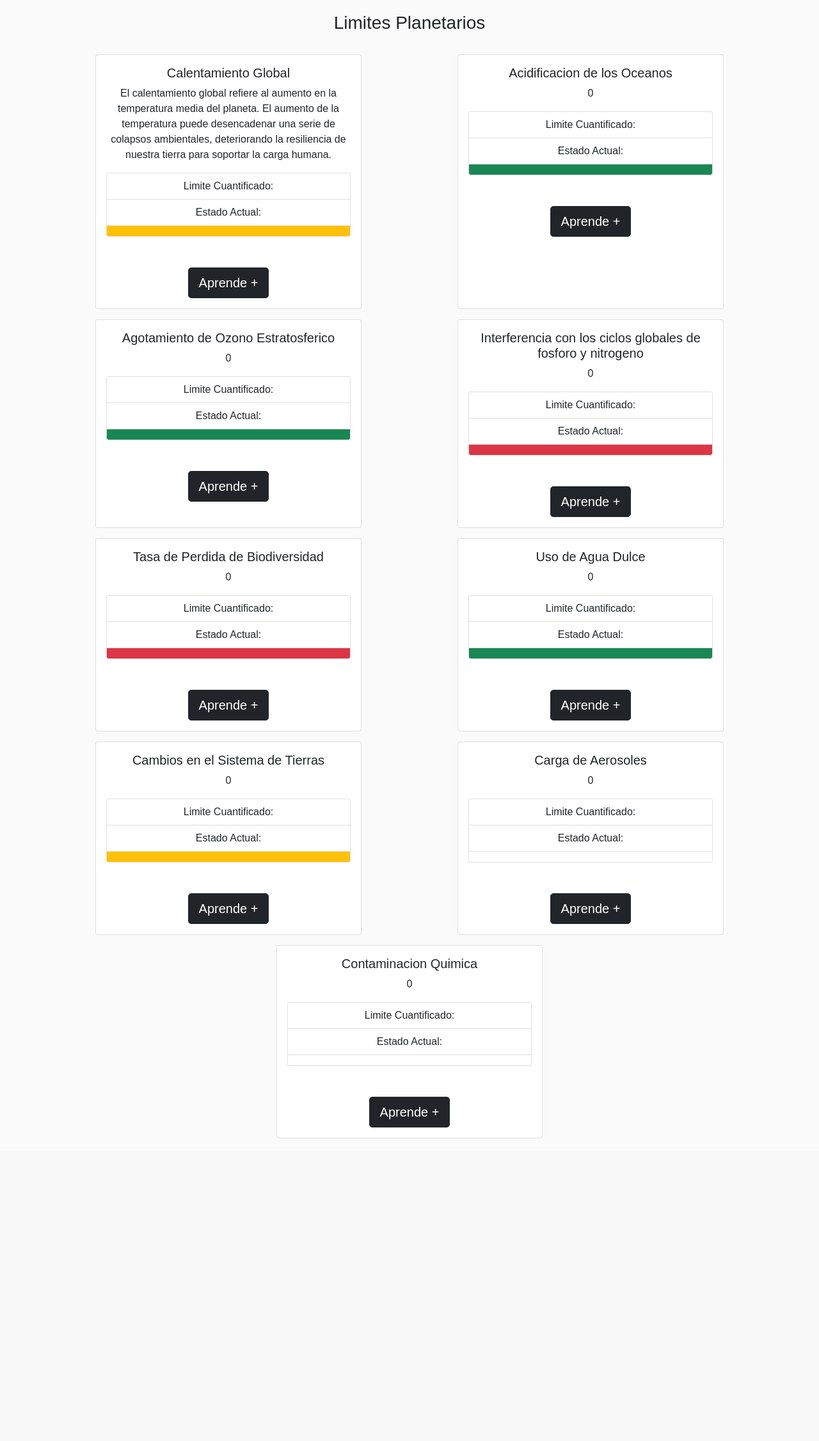
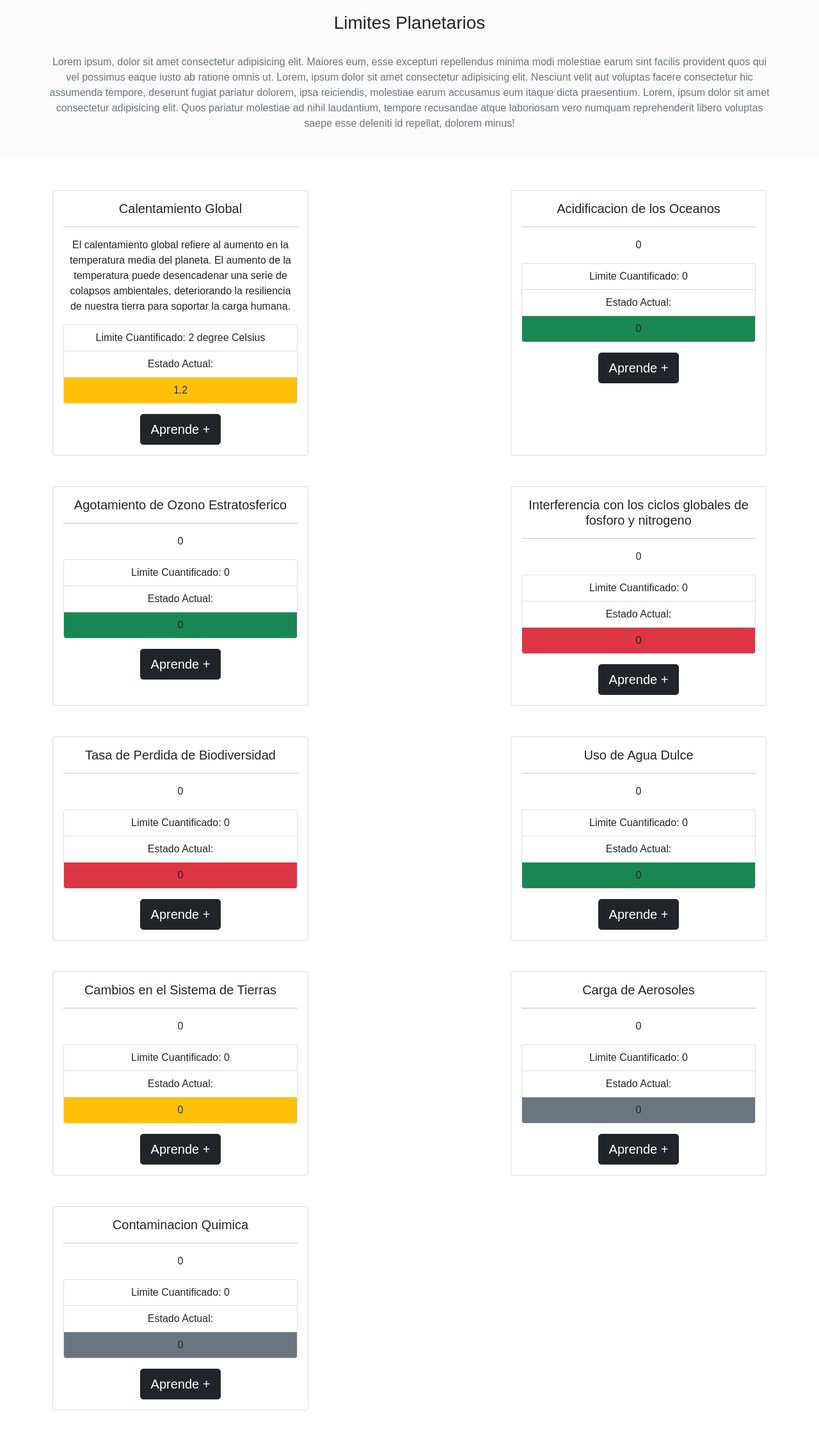
Before and after one commit to blankhall98/17in9WEB, a Flask app: page /limites in a window 1280 px wide. Shown: the part 56-2308 px from the top of the page at 64% size. Before the commit the page ends 1835 px from the top, so only its background shows below. Run offline with Flask 2, Linux system fonts and the light colour scheme.

Commit message:
pb construction starts to look good

```diff
--- a/app.py
+++ b/app.py
@@ -35,9 +35,13 @@ def thesis():
 def onwork():
     return render_template('onwork.html')
 
-@app.route('/SDG/<sdg_id>')
+@app.route('/ods/<sdg_id>')
 def sdg(sdg_id):
     return render_template('specific-sdg.html',sdg=SDG[sdg_id])
+
+@app.route('/limites/<limit_id>')
+def limit(limit_id):
+    return render_template('specific-pb.html',pb=PB[limit_id])
 
 #MAIN ----------
 def main():
--- a/static/info/pb/pb.py
+++ b/static/info/pb/pb.py
@@ -3,62 +3,81 @@ PB = {
         'pb-title': 'Calentamiento Global',
         'small-description': 'El calentamiento global refiere al aumento en la temperatura media del planeta. El aumento de la temperatura puede desencadenar una serie de colapsos ambientales, deteriorando la resiliencia de nuestra tierra para soportar la carga humana.',
         'image': 'S_SDG_inverted_WEB-16',
-        'status': 'warning'
+        'status': 'warning',
+        'limit': '2 degree Celsius',
+        'current': '1.2'
+
     },
 
     '2': {
         'pb-title': 'Acidificacion de los Oceanos',
-        'small-description': 0,
+        'small-description': '0',
         'image': 0,
-        'status': 'success'
+        'status': 'success',
+        'limit': '0',
+        'current': '0'
     },
 
     '3': {
         'pb-title': 'Agotamiento de Ozono Estratosferico',
-        'small-description': 0,
+        'small-description': '0',
         'image': 0,
-        'status': 'success'
+        'status': 'success',
+        'limit': '0',
+        'current': '0'
     },
 
     '4': {
         'pb-title': 'Interferencia con los ciclos globales de fosforo y nitrogeno',
-        'small-description': 0,
+        'small-description': '0',
         'image': 0,
-        'status': 'danger'
+        'status': 'danger',
+        'limit': '0',
+        'current': '0'
     },
 
     '5': {
         'pb-title': 'Tasa de Perdida de Biodiversidad',
-        'small-description': 0,
+        'small-description': '0',
         'image': 0,
-        'status': 'danger'
+        'status': 'danger',
+        'limit': '0',
+        'current': '0'
     },
 
     '6': {
         'pb-title': 'Uso de Agua Dulce ',
-        'small-description': 0,
+        'small-description': '0',
         'image': 0,
-        'status': 'success'
+        'status': 'success',
+        'limit': '0',
+        'current': '0'
     },
 
     '7': {
         'pb-title': 'Cambios en el Sistema de Tierras',
-        'small-description': 0,
+        'small-description': '0',
         'image': 0,
-        'status': 'warning'
+        'status': 'warning',
+        'limit': '0',
+        'current': '0'
     },
 
     '8': {
         'pb-title': 'Carga de Aerosoles',
-        'small-description': 0,
+        'small-description': '0',
         'image': 0,
-        'status': 'undefined'
+        'status': 'secondary',
+        'limit': '0',
+        'current': '0'
     },
 
     '9': {
         'pb-title': 'Contaminacion Quimica ',
-        'small-description': 0,
+        'small-description': '0',
         'image': 0,
-        'status': 'undefined'
+        'status': 'secondary',
+        'limit': '0',
+        'current': '0'
     }
 }
--- a/templates/pb-base.html
+++ b/templates/pb-base.html
@@ -8,28 +8,38 @@
     <div class="container text-center p-1">
         <h3>Limites Planetarios</h3>
         <br>
-        <div class="d-md-flex flex-wrap justify-content-around">
+        <p class="text-secondary">
+                Lorem ipsum, dolor sit amet consectetur adipisicing elit. Maiores eum, esse excepturi repellendus minima modi molestiae earum sint facilis provident quos qui vel possimus eaque iusto ab ratione omnis ut.
+                Lorem, ipsum dolor sit amet consectetur adipisicing elit. Nesciunt velit aut voluptas facere consectetur hic assumenda tempore, deserunt fugiat pariatur dolorem, ipsa reiciendis, molestiae earum accusamus eum itaque dicta praesentium.
+                Lorem, ipsum dolor sit amet consectetur adipisicing elit. Quos pariatur molestiae ad nihil laudantium, tempore recusandae atque laboriosam vero numquam reprehenderit libero voluptas saepe esse deleniti id repellat, dolorem minus!
+        </p>
+        <br>
+    </div>
+</div>
 
+<section class="pt-5">
+    <div class="container">
+        <div class="d-flex flex-wrap justify-content-center justify-content-md-between">
             {%for b in pb%}
-            <div class="card mb-3" style="width: 26rem;">
+            <div class="card mb-5 text-center" style="width: 25rem;">
                 <div class="card-body">
-                  <h5 class="card-title">{{pb[b]['pb-title']}}</h5>
+                  <h5 class="card-title mb-3">{{pb[b]['pb-title']}}</h5>
+                  <hr>
                   <p class="card-text">{{pb[b]['small-description']}}</p>
-                  <div class="card mb-5">
+                  <div class="card mb-3">
                     <ul class="list-group list-group-flush">
-                      <li class="list-group-item">Limite Cuantificado:</li>
+                      <li class="list-group-item">Limite Cuantificado: {{ pb[b]['limit'] }}</li>
                       <li class="list-group-item">Estado Actual:</li>
-                      <li class="list-group-item {{'bg-{}'.format(pb[b]['status']) }}"></li>
+                      <li class="list-group-item {{'bg-{}'.format(pb[b]['status']) }}">{{ pb[b]['current'] }}</li>
                     </ul>
                   </div>
-                  <a href="#" class="btn btn-dark btn-lg">Aprende +</a>
+                  <a href="{{ url_for('limit',limit_id=b) }}" class="btn btn-dark btn-lg">Aprende +</a>
                 </div>
             </div>
             {%endfor%}
-
         </div>
     </div>
-</div>
+</section>
 
 
 
--- a/templates/sdg-base.html
+++ b/templates/sdg-base.html
@@ -6,7 +6,7 @@
 
 <div class="sdg-dashboard">
     <h3>Objetivos de Desarrollo Sostenible</h3>
-    <hr>
+    <br>
     <div class="container">
         <div class="sdg-mini">
             <a href="{{ url_for('sdg',sdg_id=1) }}">
```
Also changed, not shown: templates/specific-pb.html (added, +16 -0 lines).
